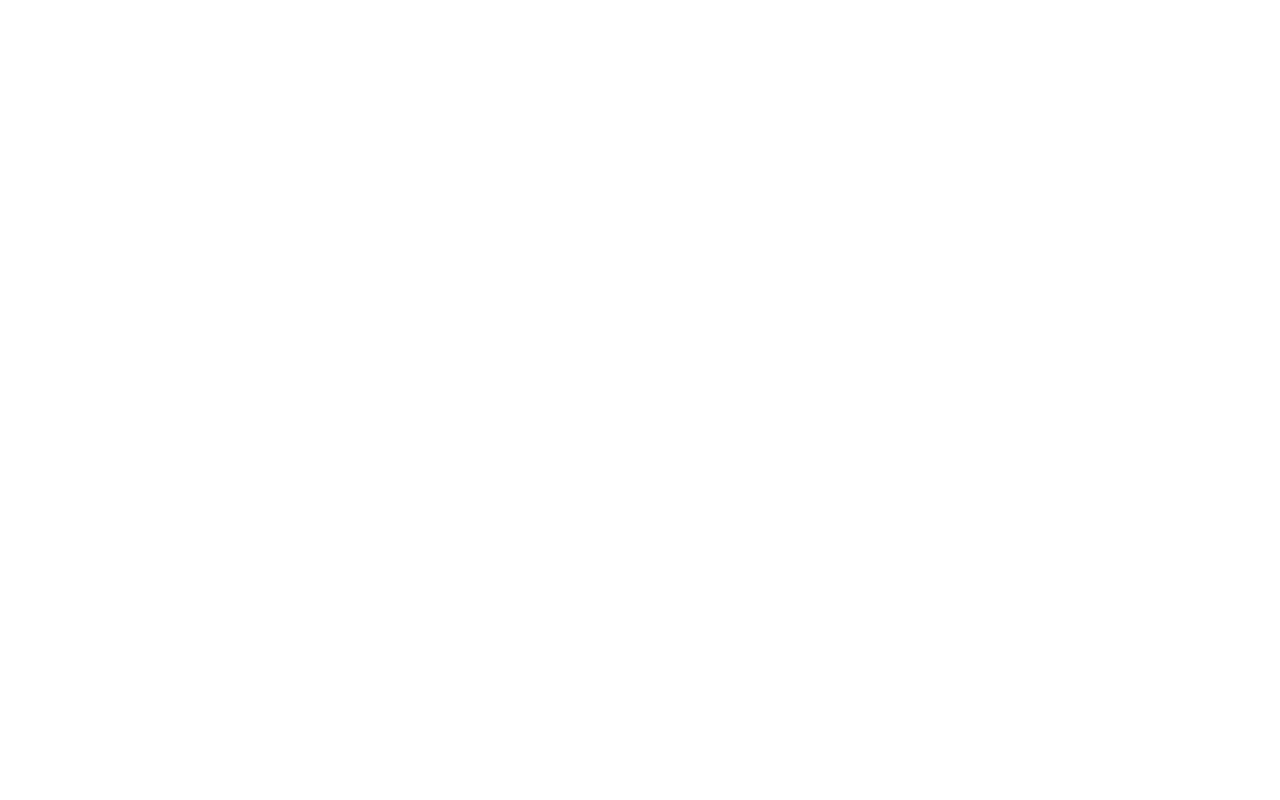
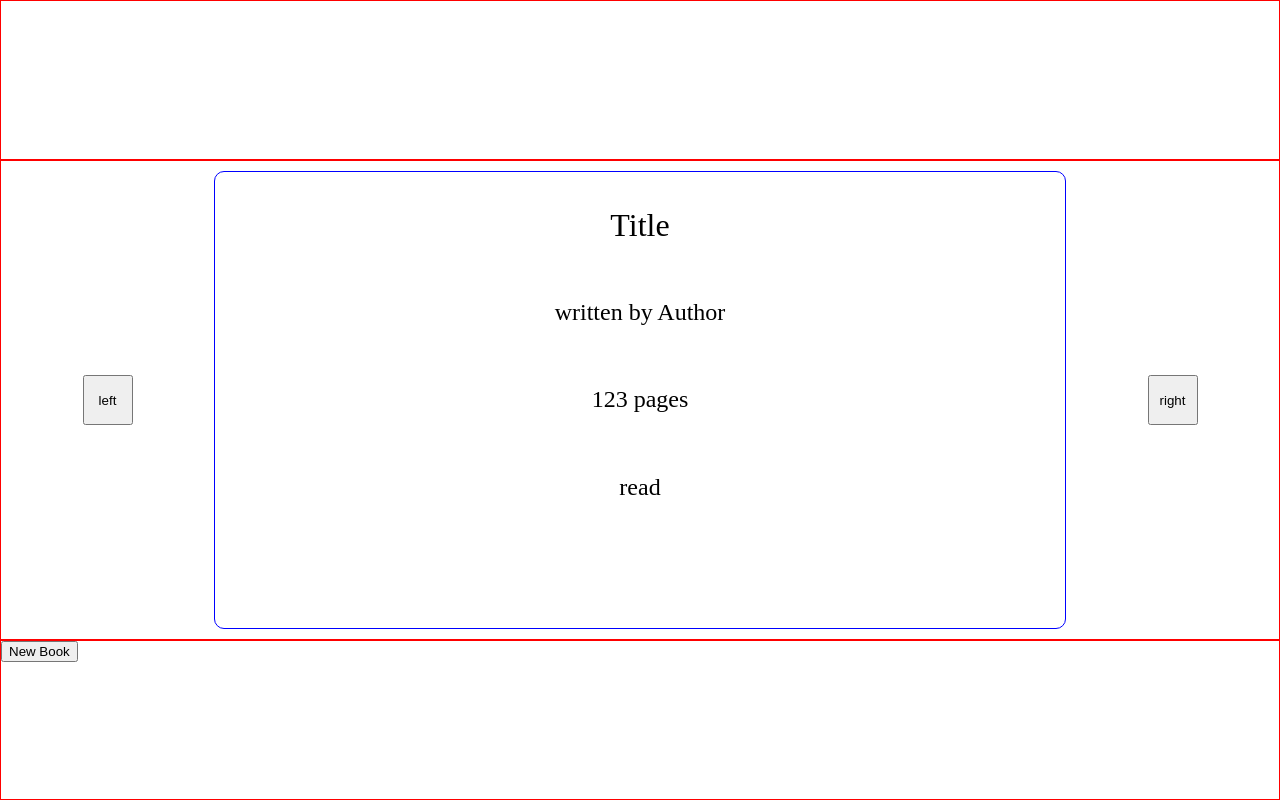
Before and after one commit to Bjwills7/TOP-Library, a plain HTML site: page index.html in a window 1280 px wide. Drawn offline with Linux system fonts and the light colour scheme.

Commit message:
Add buttons and content card Organize elements with grid and flex Style text content

```diff
--- a/index.html
+++ b/index.html
@@ -11,8 +11,19 @@
   <body>
     <div class="container">
       <div class="header"></div>
-      <div class="main"></div>
-      <div class="buttons"></div>
+      <div class="main">
+        <button class="left">left</button>
+        <div class="card">
+          <p class="title">Title</p>
+          <p class="author">written by Author</p>
+          <p class="pages">123 pages</p>
+          <p class="read">read</p>
+        </div>
+        <button class="right">right</button>
+      </div>
+      <div class="buttons">
+        <button class="add-book">New Book</button>
+      </div>
     </div>
   </body>
 </html>
--- a/script.js
+++ b/script.js
@@ -1,4 +1,8 @@
 let myLibrary = [];
+
+let newBookButton = document.querySelector(".add-book");
+
+addBook("Beeg Yoshi", "donkey", 1, "has been read");
 
 function Book(title, author, pages, read) {
   this.title = title;
@@ -14,3 +18,8 @@ function addBook(title, author, pages, read) {
   let newBook = new Book(title, author, pages, read);
   myLibrary.push(newBook);
 }
+
+// remove current card?
+// add next card?
+// or just change the content?
+function changeCard() {}
--- a/style.css
+++ b/style.css
@@ -18,6 +18,58 @@ body {
   border-radius: 10px;
   height: min(800px, 75%);
   width: min(700px, 50%);
+  display: grid;
+  grid-template-columns: 1fr;
+  grid-template-rows: 1fr 3fr 1fr;
+}
+
+.container > div {
+  border: 1px solid red;
+}
+
+.header {
+  grid-row: 1 / span 1;
+}
+
+.main {
+  grid-row: 2 / span 1;
+  display: grid;
+  grid-template-rows: 1fr;
+  grid-template-columns: 1fr 4fr 1fr;
+  padding: 10px 0 10px 0;
+}
+
+.footer {
+  grid-row: 3 / span 1;
+}
+
+.card {
+  border: 1px solid blue;
+  border-radius: 10px;
+  padding: 10px 10px 10px 10px;
+  display: grid;
+  grid-template-columns: 1fr;
+  grid-template-rows: repeat(5, 1fr);
+}
+
+.card > .title {
+  font-size: 32px;
+}
+
+.card > p {
+  display: flex;
+  justify-content: center;
+  align-items: center;
+  font-size: 24px;
+  margin: 0;
+}
+
+.left,
+.right {
+  height: 50px;
+  width: 50px;
+  align-self: center;
+  justify-self: center;
 }
 
 @media (max-width: 900px), (max-height: 1000px) {
```
